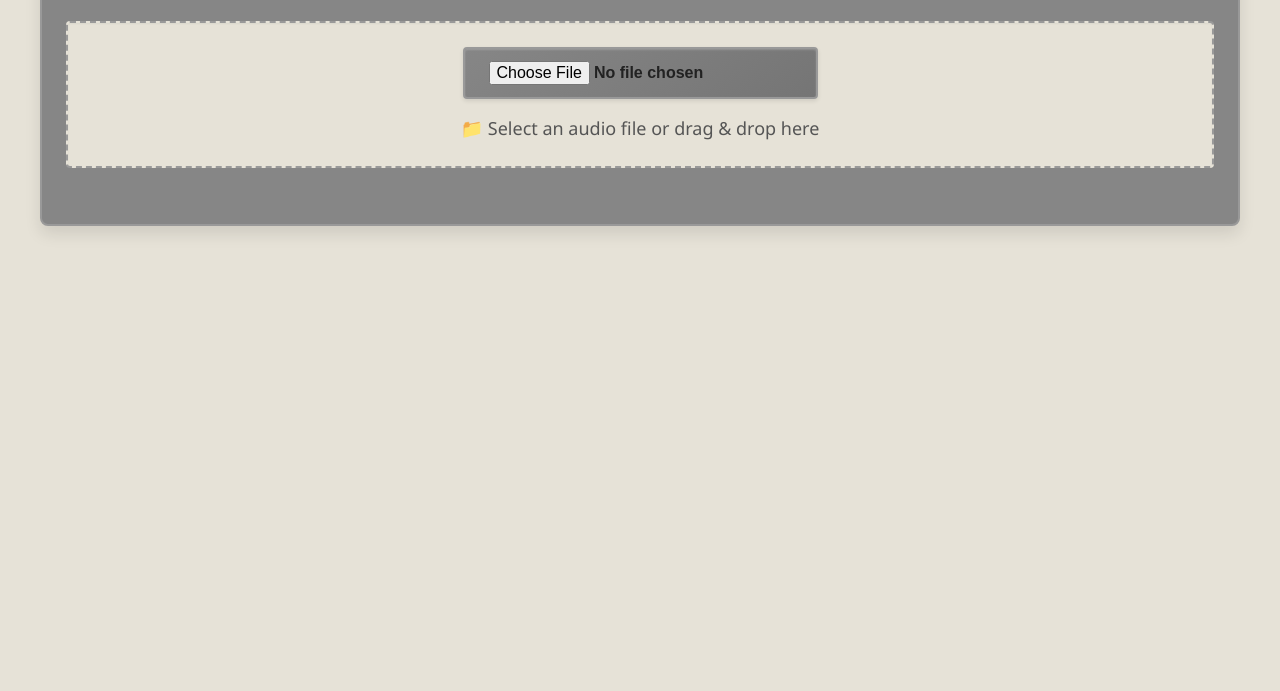
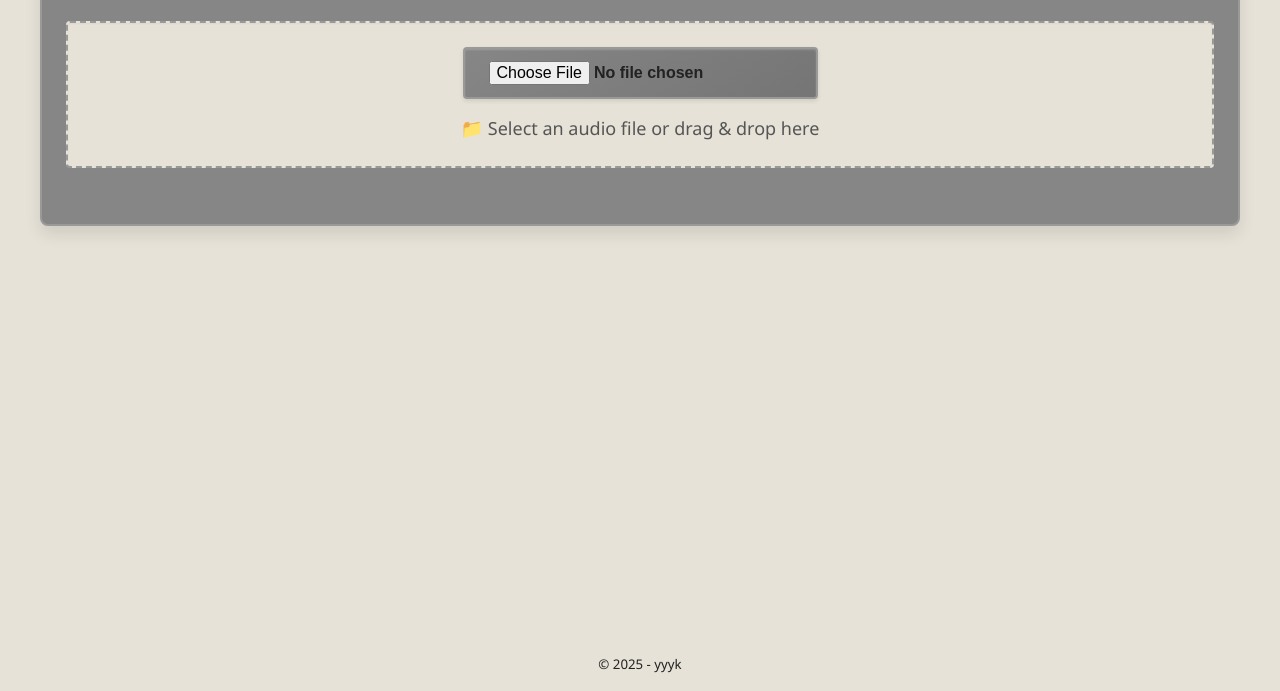
Before and after one commit to yyyk/lofidsp, a website built with Vite: page index.html in a window 1280 px wide. Shown: the part 109-800 px from the top of the page. Built offline with nearby package versions, Linux system fonts and the light colour scheme.

Commit message:
update index.html

```diff
--- a/index.html
+++ b/index.html
@@ -6,6 +6,7 @@
     <meta name="viewport" content="width=device-width, initial-scale=1.0" />
     <title>Lo-Fi DSP</title>
     <link rel="stylesheet" href="/src/style.css">
+    <script data-name="BMC-Widget" data-cfasync="false" src="https://cdnjs.buymeacoffee.com/1.0.0/widget.prod.min.js" data-id="yyyk" data-description="Support me on Buy me a coffee!" data-message="" data-color="#5F7FFF" data-position="Right" data-x_margin="18" data-y_margin="18"></script>
   </head>
 
   <body>
@@ -17,6 +18,7 @@
       </div>
       <div id="audio-container"></div>
     </div>
+    <h5 class="copyright">&copy; 2025 - yyyk</h5>
     <script type="module" src="/src/main.ts"></script>
   </body>
 </html>
--- a/src/style.css
+++ b/src/style.css
@@ -51,7 +51,17 @@
 
 body {
   min-height: 100vh;
-  padding: 20px;
+  padding: 20px 20px 50px;
+  position: relative;
+}
+
+.copyright {
+  font-weight: 400;
+  font-size: 0.83em;
+  position: absolute;
+  bottom: 16px;
+  left: 50%;
+  transform: translateX(-50%);
 }
 
 .container {
@@ -274,7 +284,9 @@ button[id^="button_"]:hover::before {
 
 button[id^="button_"]:active {
   transform: translateY(1px);
-  box-shadow: 0 2px 4px rgba(0, 0, 0, 0.4), inset 0 2px 4px rgba(0, 0, 0, 0.2);
+  box-shadow:
+    0 2px 4px rgba(0, 0, 0, 0.4),
+    inset 0 2px 4px rgba(0, 0, 0, 0.2);
 }
 
 /* Responsive design */
```
